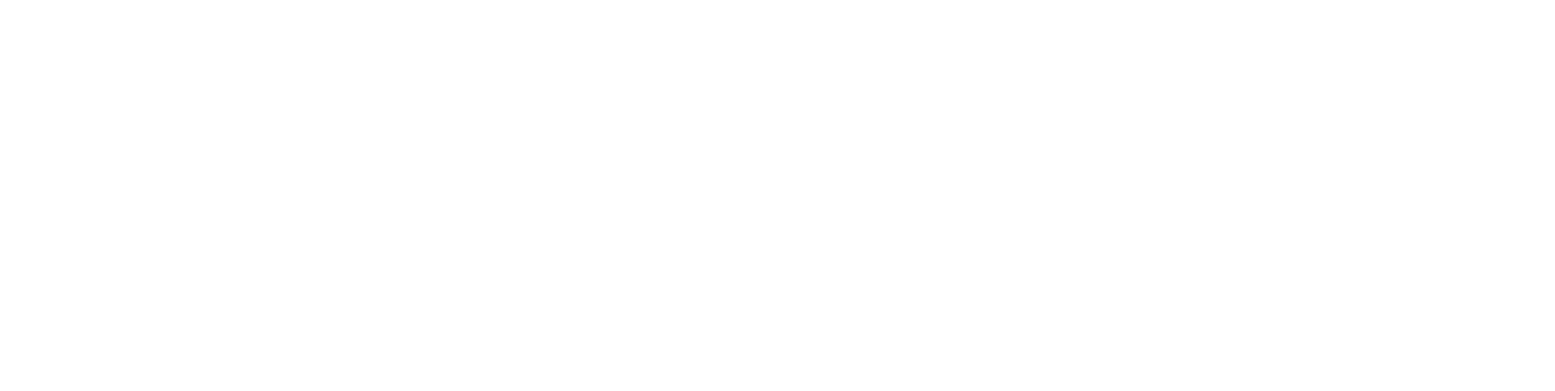
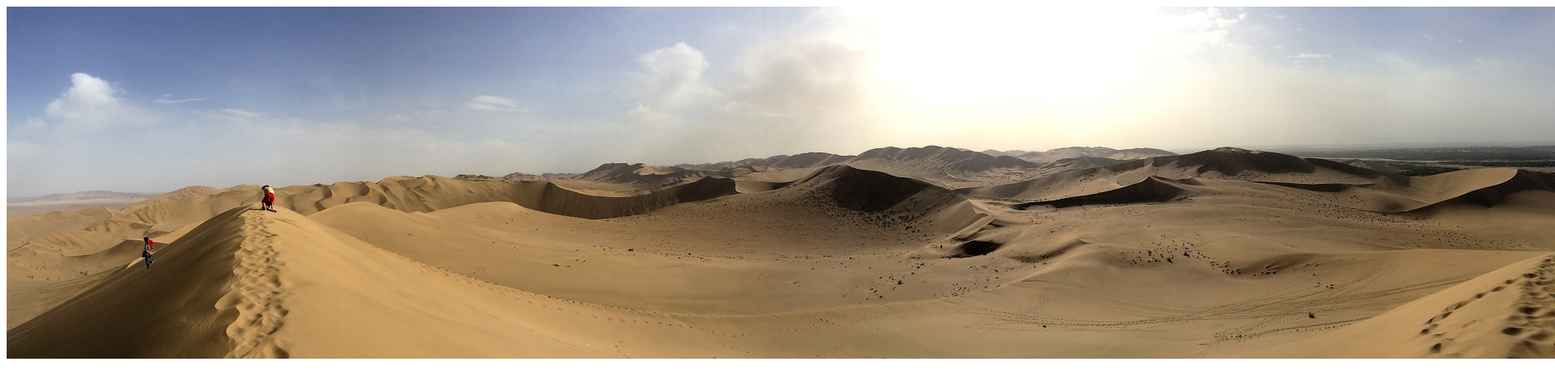
Before and after one commit to Winchy/colin, a plain HTML site: page index.html in a window 1280 px wide. Shown: the whole page at 83% size, 1874 px wide, since content can reach past the window. Drawn offline with Linux system fonts and the light colour scheme.

Commit message:
try header img

```diff
--- a/index.html
+++ b/index.html
@@ -8,7 +8,18 @@
 </head>
 
 <body>
+    <div class="container">
+        <header>
+            <img src="imgs/header.jpg"/>
+        </header>
 
+        <div class="content">
+
+        </div>
+
+        <footer>
+        </footer>
+    </div>
 </body>
 
 </html>
```
